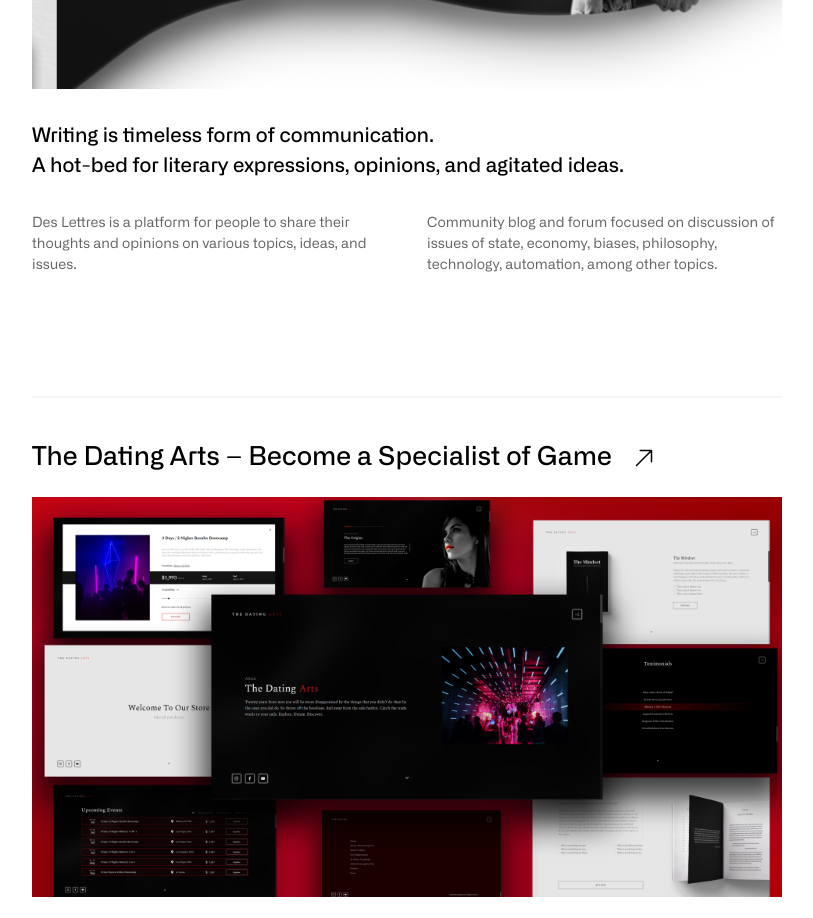
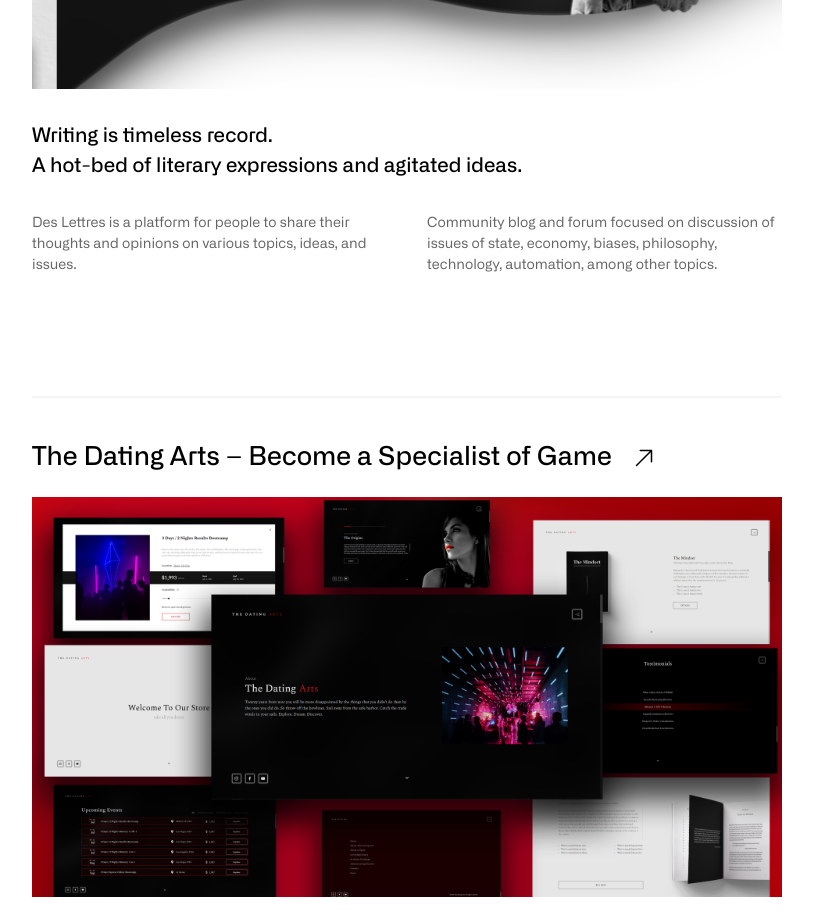
Before and after one commit to harisrab/pebblesoft-website, a Next.js app: page / in a window 1280 px wide. Shown: the part 3260-4178 px from the top of the page, without its empty margins (418-1231 px from the left). Built offline with nearby package versions, Linux system fonts and the light colour scheme; no server answers.

Commit message:
Smartify Desc

```diff
--- a/components/WhatWereBuildingSection.tsx
+++ b/components/WhatWereBuildingSection.tsx
@@ -50,7 +50,7 @@
 			title: "Des Lettres – Thoughts and Letters",
 			link: "https://pebblesoft.co/#",
 			images: ["/dl/main.png", "/dl/1.png"],
-			blurb: "Writing is timeless form of communication.\nA hot-bed for literary expressions, opinions, and agitated ideas.",
+			blurb: "Writing is timeless record.\nA hot-bed of literary expressions and agitated ideas.",
 			descOne:
 				"Des Lettres is a platform for people to share their thoughts and opinions on various topics, ideas, and issues. ",
 			descTwo:
```
